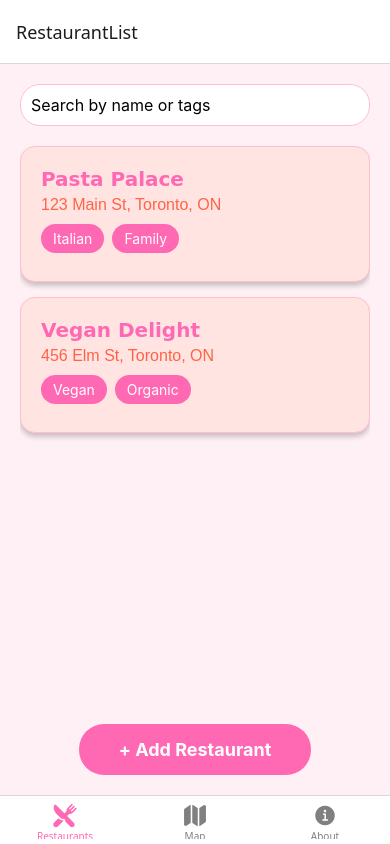
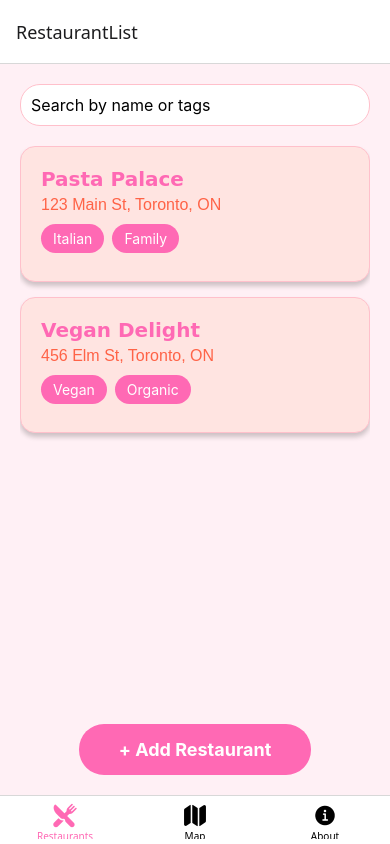
Before and after one commit to dorpanz/project-guide, a React Native app: screen / in a window 390 px wide. Built offline with nearby package versions, Linux system fonts and the light colour scheme.

Commit message:
Add App.js  to the Manya branch

```diff
--- a/App.js
+++ b/App.js
@@ -42,7 +42,7 @@ export default function App() {
             return <Ionicons name={iconName} size={size} color={color} />;
           },
           tabBarActiveTintColor: '#FF69B4',
-          tabBarInactiveTintColor: 'gray',
+          tabBarInactiveTintColor: 'dark gray',
         })}
       >
         <Tab.Screen
```
